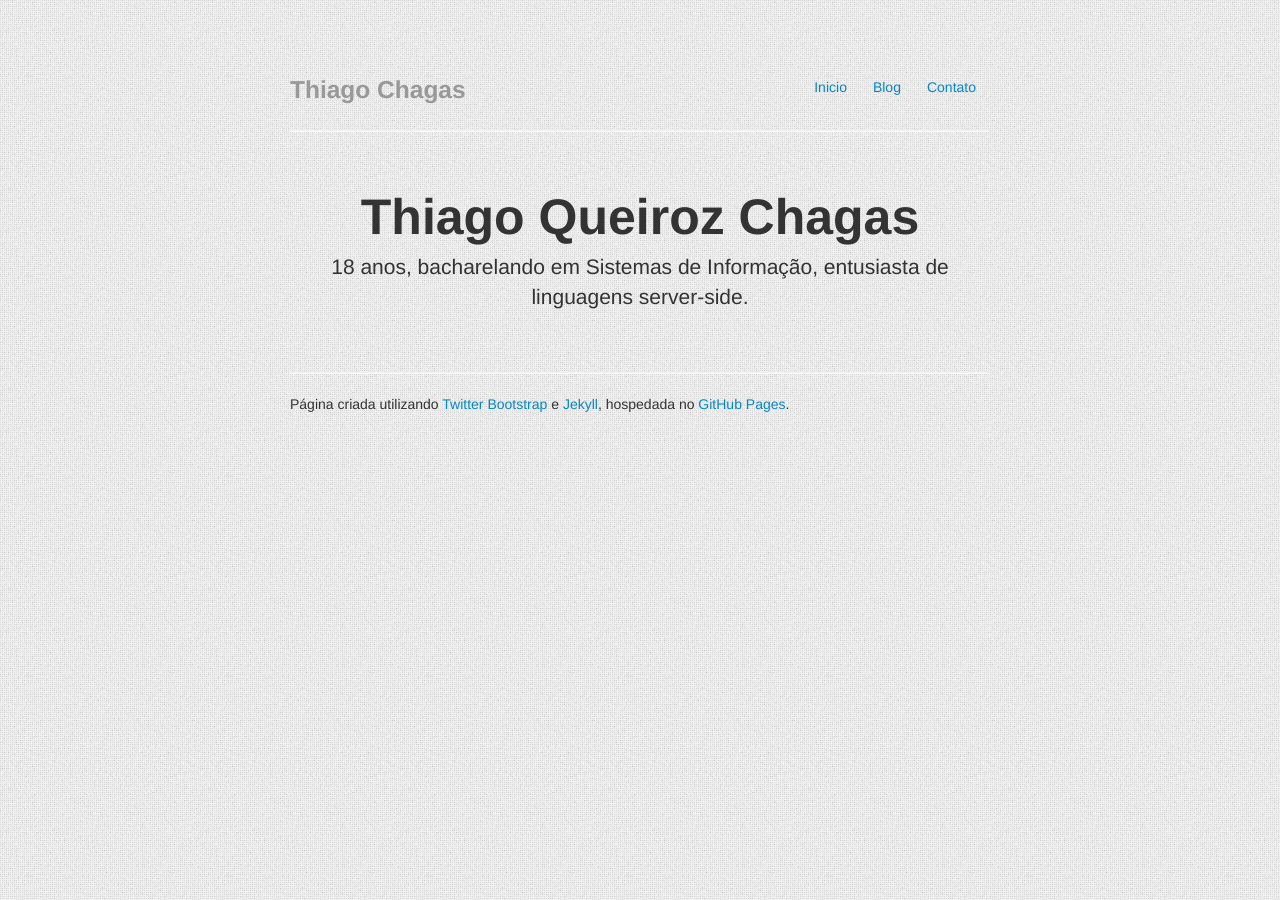
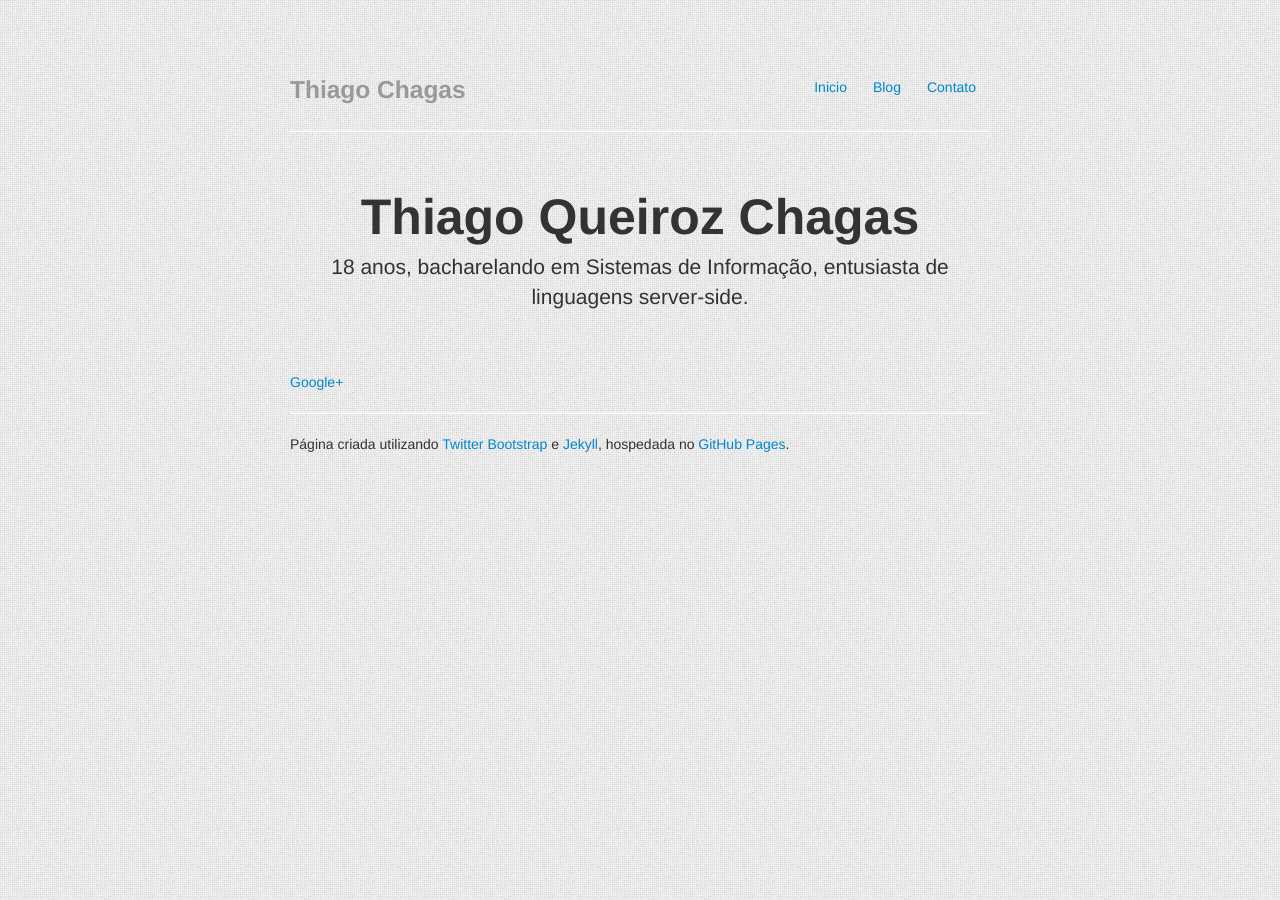
Before and after one commit to tqchagas/tqchagas.github.com, a Jekyll site: the page index.html, which Jekyll copies as it is, in a window 1280 px wide. Built offline with Jekyll 4.4.1, drawn with Linux system fonts in a browser that asks for light colours; nearby versions of some CDN libraries; Markdown is read by kramdown in place of the engine named in the settings.

Commit message:
link google+ in home

```diff
--- a/index.html
+++ b/index.html
@@ -44,6 +44,7 @@
                                 <h1>Thiago Queiroz Chagas</h1>
                                 <p class="lead">18 anos, bacharelando em Sistemas de Informação, entusiasta de linguagens server-side.</p>
                         </div>
+                        <a href="https://plus.google.com/101951962953045730988" rel="publisher">Google+</a>
                         <hr>
                         <div class="footer">
                                 <p>Página criada utilizando <a href="http://twitter.github.io/bootstrap/">Twitter Bootstrap</a> e <a href="https://github.com/mojombo/jekyll">Jekyll</a>, hospedada no <a href="http://pages.github.com/">GitHub Pages</a>.
```
